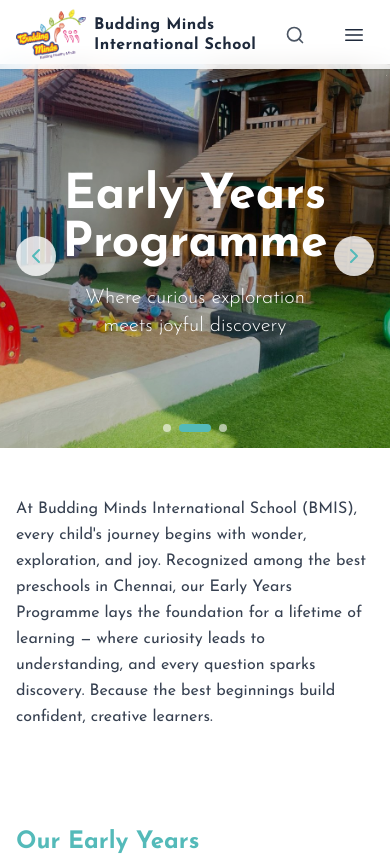
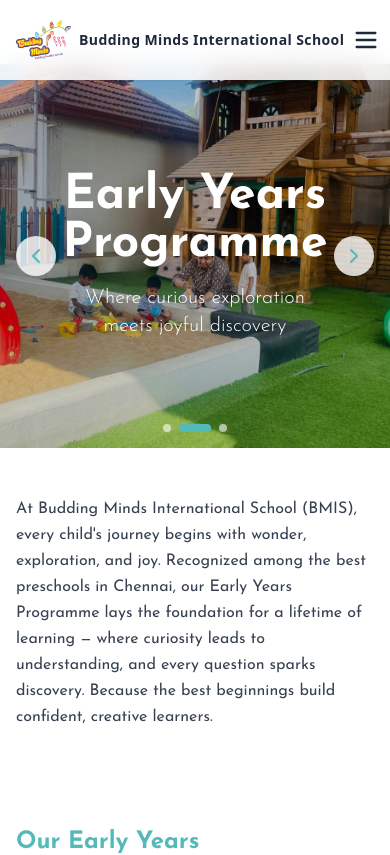
Before and after one commit to BM-Landing-Page/FrontEnd, a Next.js app: page /earlyyears in a window 390 px wide. Shown: the top 855 px of the page. Built offline with nearby package versions, Linux system fonts and the light colour scheme.

Commit message:
`Refactor layout and components for improved responsiveness and accessibility`

```diff
--- a/src/app/ClientLayout.tsx
+++ b/src/app/ClientLayout.tsx
@@ -1,13 +1,10 @@
 "use client"
+import { useState, useEffect } from "react"
+import type React from "react"
 
-import { useState, useEffect } from "react"
-import Script from "next/script"
-import { FaWhatsapp } from "react-icons/fa"
-import Header from "@/components/ui/Header/Header"
-import FullScreenNav from "@/components/ui/FullScreenNav"
 import Footer from "@/components/ui/Footer/footer"
 
-// Floating Bubble component
+// Floating Background Bubble Component
 function FloatingBubble({
   duration,
   size,
@@ -25,7 +22,7 @@ function FloatingBubble({
     <div
       className="absolute rounded-full bg-gradient-to-br from-[#9ED2C6]/20 to-[#54BAB9]/20 animate-bounce"
       style={{
-        width: `${size}vw`, // relative to viewport width
+        width: `${size}vw`,
         height: `${size}vw`,
         left,
         top,
@@ -38,12 +35,7 @@ function FloatingBubble({
   )
 }
 
-export default function ClientLayout({
-  children,
-}: {
-  children: React.ReactNode
-}) {
-  const [isNavOpen, setIsNavOpen] = useState(false)
+export default function ClientLayout({ children }: { children: React.ReactNode }) {
   const [bubbles, setBubbles] = useState<
     Array<{
       id: number
@@ -55,14 +47,14 @@ export default function ClientLayout({
     }>
   >([])
 
-  // Generate bubbles once
+  // Generate decorative bubbles once
   useEffect(() => {
     const newBubbles = Array.from({ length: 8 }, (_, i) => ({
       id: i,
       duration: 3 + Math.random() * 4,
-      size: 2 + Math.random() * 5, // 2vw–7vw
+      size: 2 + Math.random() * 5, // 2vw – 7vw
       left: `${Math.random() * 100}%`,
-      top: `${Math.random() * 100}%`, // relative to main area (below header)
+      top: `${Math.random() * 100}%`,
       animationDelay: Math.random() * 5,
     }))
     setBubbles(newBubbles)
@@ -70,74 +62,16 @@ export default function ClientLayout({
 
   return (
     <>
-      {/* Header with navigation */}
-      <Header openNav={() => setIsNavOpen(true)} />
-
-      {/* Full screen nav overlay */}
-      {isNavOpen && <FullScreenNav onClose={() => setIsNavOpen(false)} />}
-
-      {/* Main page content */}
-      {/* Header is fixed, so we offset content with pt-16 */}
-      <main className="pt-16 min-h-screen bg-white relative overflow-hidden">
-        {/* Floating Bubbles */}
-        {/* <div className="fixed inset-0 pointer-events-none z-0">
-          {bubbles.map((bubble) => (
-            <FloatingBubble key={bubble.id} {...bubble} />
-          ))}
-        </div> */}
-
-        {/* Instead, bubbles are relative to main (below header) */}
+      <main className="pt-16 min-h-[calc(100vh-64px)] bg-white relative overflow-hidden">
+        {/* Bubbles overlay */}
         <div className="absolute inset-0 pointer-events-none z-0">
           {bubbles.map((bubble) => (
             <FloatingBubble key={bubble.id} {...bubble} />
           ))}
         </div>
-
-        {/* Main Content */}
+        {/* Actual content */}
         <div className="relative z-10">{children}</div>
-
-        {/* WhatsApp Floating Button */}
-        {/* <a
-          href="https://wa.me/919840391815"
-          target="_blank"
-          rel="noopener noreferrer"
-          className="fixed bottom-7 right-4 md:bottom-9 md:right-5 z-40 bg-[#54BAB9] hover:bg-[#54BAB9] p-3 rounded-full shadow-lg transition-transform duration-200 hover:scale-110"
-          aria-label="Contact us on WhatsApp"
-        >
-          <FaWhatsapp size={24} className="text-white" />
-        </a> */}
-
-        {/* Chatbase Script */}
-        {/* <Script id="chatbase-embed" strategy="afterInteractive">
-          {`
-            (function(){
-              if(!window.chatbase||window.chatbase("getState")!=="initialized"){
-                window.chatbase=(...arguments)=>{
-                  if(!window.chatbase.q){window.chatbase.q=[]}
-                  window.chatbase.q.push(arguments)
-                };
-                window.chatbase=new Proxy(window.chatbase,{
-                  get(target,prop){
-                    if(prop==="q"){return target.q}
-                    return(...args)=>target(prop,...args)
-                  }
-                })
-              }
-              const onLoad=function(){
-                const script=document.createElement("script");
-                script.src="https://www.chatbase.co/embed.min.js";
-                script.id="wD_OAIHDFcqe9v2oO9GTH";
-                script.domain="www.chatbase.co";
-                document.body.appendChild(script)
-              };
-              if(document.readyState==="complete"){onLoad()}
-              else{window.addEventListener("load",onLoad)}
-            })();
-          `}
-        </Script> */}
       </main>
-
-      {/* Footer */}
       <Footer />
     </>
   )
--- a/src/app/layout.tsx
+++ b/src/app/layout.tsx
@@ -1,20 +1,13 @@
 import type React from "react"
 import type { Metadata } from "next"
-import { Josefin_Sans, JetBrains_Mono } from "next/font/google"
-
+import { Josefin_Sans } from "next/font/google"
 import "./globals.css"
+import Header from "@/components/ui/Header/Header"
 import ClientLayout from "@/app/ClientLayout"
 
-// Main UI font
 const josefin = Josefin_Sans({
   subsets: ["latin"],
   weight: ["300", "400", "500", "600", "700"],
-})
-
-// Monospace font (optional)
-const jetbrainsMono = JetBrains_Mono({
-  subsets: ["latin"],
-  weight: ["400", "500", "600", "700"],
 })
 
 export const metadata: Metadata = {
@@ -25,14 +18,13 @@ export const metadata: Metadata = {
   },
 }
 
-export default function RootLayout({
-  children,
-}: Readonly<{
-  children: React.ReactNode
-}>) {
+export default function RootLayout({ children }: { children: React.ReactNode }) {
   return (
     <html lang="en">
       <body className={`${josefin.className} antialiased`}>
+        {/* <CHANGE> Header is fixed and positioned at top; does not affect layout flow */}
+        <Header />
+        {/* <CHANGE> ClientLayout handles all page content with proper padding below fixed header */}
         <ClientLayout>{children}</ClientLayout>
       </body>
     </html>
--- a/src/components/ui/Header/Header.tsx
+++ b/src/components/ui/Header/Header.tsx
@@ -1,59 +1,56 @@
 "use client"
 
+import { useState } from "react"
 import Image from "next/image"
 import Link from "next/link"
+import { Menu } from "lucide-react"
 import Searchbar from "./Searchbar"
+import FullScreenNav from "@/components/ui/FullScreenNav"
 
-interface HeaderProps {
-  openNav: () => void
-  className?: string
-}
+export default function Header({ className }: { className?: string }) {
+  const [isNavOpen, setIsNavOpen] = useState(false)
 
-export default function Header({ openNav, className }: HeaderProps) {
   return (
+    <>
       <header
-      className={`fixed top-0 left-0 w-full z-40 transition-colors shadow-sm ${className || ""}`}
+        className={`fixed top-0 left-0 w-full h-20 z-50 shadow-sm transition-colors ${className || ""}`}
         style={{
-        background: "rgba(255, 255, 255, 0.8)",
-        backdropFilter: "blur(10px)",
-        WebkitBackdropFilter: "blur(10px)",
+          background: "rgba(255, 255, 255, 0.85)",
+          backdropFilter: "blur(12px)",
+          WebkitBackdropFilter: "blur(12px)",
         }}
       >
-      <div className="flex items-center justify-between px-4 sm:px-6 py-2">
-        {/* Logo and School Name */}
-        <Link
-          href="/"
-          className="flex items-center gap-2 sm:gap-4 flex-shrink-0 hover:opacity-80 transition-opacity"
-        >
-          <Image src="/images/logo.png" alt="Budding Minds Logo" width={70} height={70} />
-          <span className="text-base sm:text-xl font-bold tracking-wide text-[#1E293B] font-calibri leading-tight">
-            <span className="block sm:inline">Budding Minds</span>
-            <span className="block sm:inline sm:ml-2">International School</span>
-          </span>
+        <div className="flex items-center justify-between h-full px-4 sm:px-6">
+          {/* Logo + School Name */}
+          <Link href="/" className="flex items-center gap-2 sm:gap-3 flex-shrink-0 hover:opacity-80 transition-opacity">
+            <Image src="/images/logo.png" alt="Budding Minds Logo" width={55} height={55} className="object-contain" />
+            <div className="text-[#1E293B] font-bold tracking-wide font-sans leading-tight">
+              <span className="text-sm sm:text-lg block">Budding Minds International School</span>
+            </div>
           </Link>
 
-        {/* Search Bar */}
-        <div className="flex-1 flex justify-center mx-4 max-w-md">
+          {/* CENTER Search Bar */}
+          <div className="hidden md:flex flex-1 justify-center mx-4 max-w-lg">
             <Searchbar />
           </div>
 
-        {/* Hamburger Button */}
-        <div
+          <button
             className="cursor-pointer p-2 hover:scale-105 transition-transform flex-shrink-0"
-          onClick={openNav}
+            onClick={() => setIsNavOpen(true)}
+            aria-label="Open Navigation Menu"
           >
-          <svg
-            xmlns="http://www.w3.org/2000/svg"
-            fill="none"
-            viewBox="0 0 24 24"
-            strokeWidth={1.5}
-            stroke="currentColor"
-            className="w-6 h-6 sm:w-7 sm:h-7 text-[#1E293B]"
-          >
-            <path strokeLinecap="round" strokeLinejoin="round" d="M3.75 6.75h16.5m-16.5 5.25h16.5m-16.5 5.25h16.5" />
-          </svg>
+            <Menu size={28} className="text-[#1E293B]" />
+          </button>
         </div>
+
+        {/* Mobile Search Bar */}
+        <div className="md:hidden px-4 pb-2">
+          <Searchbar />
         </div>
       </header>
+
+      {/* Full Screen Navigation Overlay */}
+      {isNavOpen && <FullScreenNav onClose={() => setIsNavOpen(false)} />}
+    </>
   )
 }
```
Also changed, not shown: src/components/ui/popup.tsx (+46 -39 lines). Lines whose indentation alone changed are shown as unchanged.
